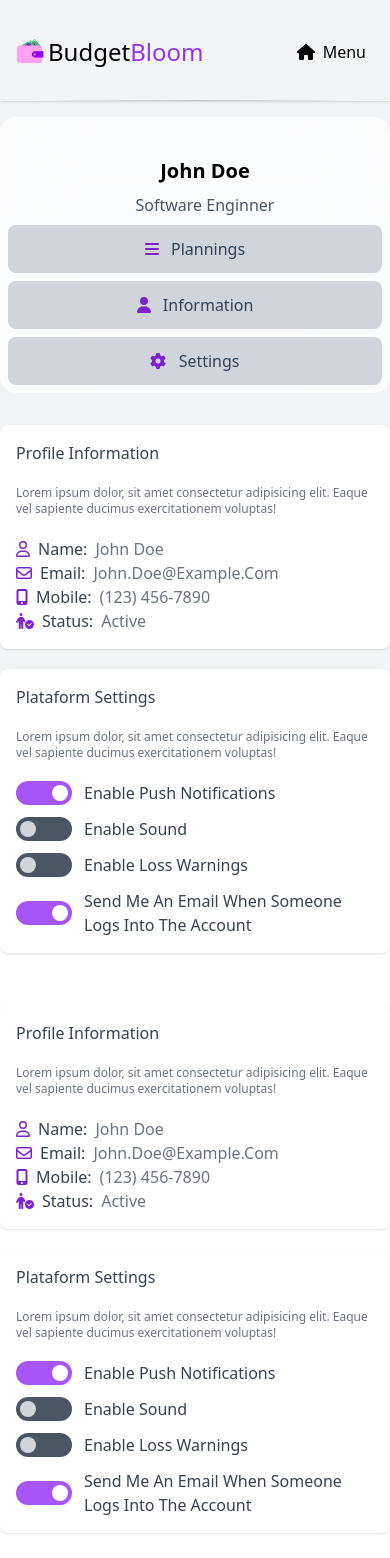
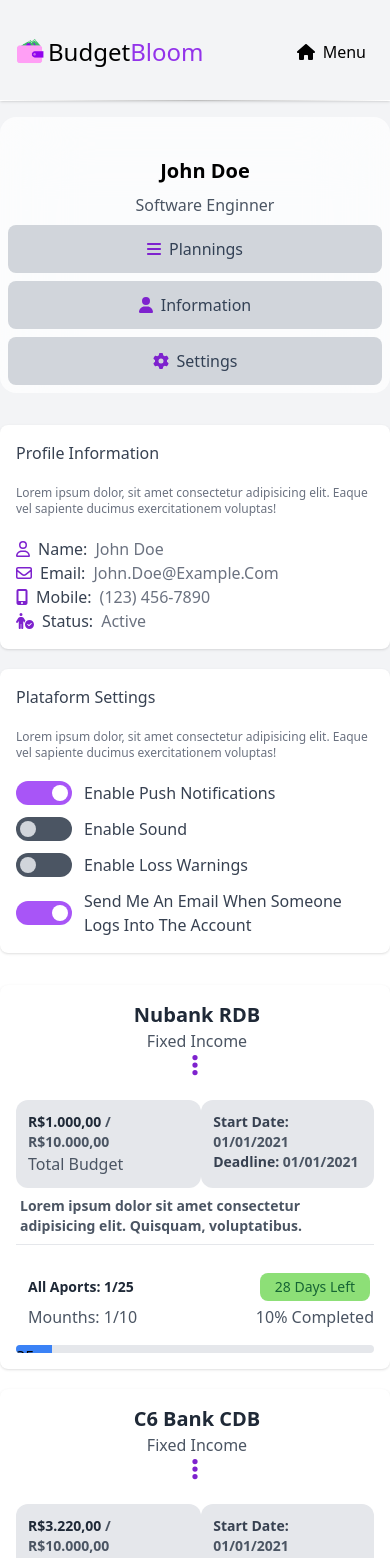
Before and after one commit to MrVitor0/BudgetBloom, a Vue app: page /profile in a window 390 px wide. Shown: the top 1558 px of the page. Built offline with nearby package versions, Linux system fonts and the light colour scheme.

Commit message:
DPT-008 <feat> Stock Card + Profile Plannings

```diff
--- /dev/null
+++ b/src/components/cards/PlanningCard.vue
@@ -0,0 +1,115 @@
+<template>
+    <div class="bg-white rounded-lg shadow p-4 h-full">
+          <!-- HEADER -->
+          <div class="md:flex md:items-start md:justify-between text-center md:text-start">
+            <div class="flex-shrink-0 rounded-3xl shadow p-1 bg-gray-100 mr-2 w-20 items-center text-center hidden md:block">
+              <font-awesome-icon icon="earth" class="text-5xl text-purple-700" />
+            </div>
+            <div class="flex-grow ml-1">
+              <h2 class="text-xl font-semibold text-gray-800">{{ title }}</h2>
+              <p class="text-gray-600">{{ subtitle }}</p>
+            </div>
+            <div class="self-start">
+              <font-awesome-icon icon="ellipsis-vertical" class="text-2xl text-purple-700 cursor-pointer" />
+            </div>
+          </div>
+          <!-- Body -->
+          <div class="flex mt-5 ">
+            <div class="bg-gray-200 rounded-xl p-3">
+                <h2 class="text-sm font-semibold text-gray-800">R${{ fromBudget }} <span class="text-gray-600">/ R${{ toBudget }}</span></h2>
+                <p class="text-gray-600">Total Budget</p>
+            </div>
+            <div class="flex-grow" />
+            <div class="flex-end bg-gray-200 rounded-xl p-3">
+              <h2 class="text-sm font-semibold text-gray-700 ">Start Date: <span class="text-gray-600">{{  fromDate }}</span></h2>
+              <p class="text-sm font-semibold text-gray-700">Deadline: <span class="text-gray-600">{{ toDate }}</span></p>
+            </div>
+          </div>
+          <div class="pt-2 pb-2 pl-1">
+            <h2 class="text-sm font-semibold text-gray-600">{{ description }}</h2>
+          </div>
+          <hr />
+          <!-- Footer -->
+          <div class="flex mt-5 ">
+            <div class="p-3">
+                <h2 class="text-sm font-semibold text-gray-800">All Aports: {{ fromAport }}/{{ toAport }}</h2>
+                <p class="text-gray-600 pt-2">Mounths: {{ fromMounth }}/{{ toMounth }}</p>
+            </div>
+            <div class="flex-grow" />
+            <div class="flex-end pt-1">
+                <h2 class="text-sm font-semibold text-gray-800"><BasicPill size="sm" color="bg-success" text-color="text-green-800" icon="hide" text="28 Days Left"  /></h2>
+                <p class="text-gray-600">{{ progress }}% Completed</p>
+            </div>
+          </div>
+          <!-- ProgressBar -->
+          <div class="flex mt-1">
+            <div class="w-full bg-gray-200 rounded-lg overflow-hidden">
+                <div class="bg-blue-500 h-2" :style="{ width: progress + '%' }"> 35</div>
+            </div>
+          </div>
+
+        </div>
+
+</template>
+
+<script>
+import BasicPill from '@/components/pills/BasicPill.vue';
+import { FontAwesomeIcon } from '@fortawesome/vue-fontawesome';
+export default {
+  name: 'DashboardProfile',
+  components: {
+    BasicPill,
+    FontAwesomeIcon,
+  },
+  props: {
+    title: {
+        type: String,
+        default: () => 'Planning Card'
+    },
+    subtitle: {
+        type: String,
+        default: () => 'Planning Subtitle'
+    },
+    description: {
+        type: String,
+        default: () => 'Planning Description'
+    },
+    fromBudget: {
+        type: String,
+        default: () => '0'
+    },
+    toBudget: {
+        type: String,
+        default: () => '0'
+    },
+    fromDate: {
+        type: String,
+        default: () => '00/00/0000'
+    },
+    toDate: {
+        type: String,
+        default: () => '00/00/0000'
+    },
+    fromAport: {
+        type: String,
+        default: () => '0'
+    },
+    toAport: {
+        type: String,
+        default: () => '0'
+    },
+    fromMounth: {
+        type: String,
+        default: () => '0'
+    },
+    toMounth: {
+        type: String,
+        default: () => '0'
+    },
+    progress: {
+        type: String,
+        default: () => '10'
+    },
+  },
+}
+</script>
--- a/src/components/pills/BasicPill.vue
+++ b/src/components/pills/BasicPill.vue
@@ -1,7 +1,7 @@
 <template>
-    <a class="bg-gray-300 m-2 p-3 block rounded-lg  text-slate-700 font-medium cursor-pointer">
-        <font-awesome-icon :icon="icon" class="text-purple-700 mr-2" />
-        {{ text }}
+    <a :class="PillClass">
+        <font-awesome-icon v-if="icon !== 'hide'" :icon="icon" class="text-purple-700 mr-2" />
+        <span :class="TextClass">{{ text }}</span>
     </a>
 </template>
 
@@ -12,8 +12,39 @@ export default {
     components: {
         FontAwesomeIcon,
     },
+    computed: {
+        PillClass() {
+            let baseClass;
+            switch (this.size) {
+                case 'lg':
+                    baseClass = 'bg-gray-300 m-2 p-3 block rounded-lg text-slate-700 font-medium cursor-pointer';
+                    break;
+                case 'sm':
+                    baseClass = 'bg-gray-300 m-1 p-1 text-center block rounded-lg text-slate-700 font-medium cursor-pointer';
+                    break;
+                default:
+                    baseClass = 'bg-gray-300 m-2 p-3 block rounded-lg text-slate-700 font-medium cursor-pointer';
+            }
+            return `${baseClass} ${this.color}`;
+        },
+        TextClass() {
+            return this.textColor ? this.textColor : 'text-slate-700';
+        }
+    },
     props: {
         text: String,
+        size: {
+            type: String,
+            default: () => 'lg'
+        },
+        textColor: {
+            type: String,
+            default: () => 'text-slate-700'
+        },
+        color: {
+            type: String,
+            default: () => 'gray-300'
+        },
         icon: {
             type: String,
             default: () => 'circle'
--- a/src/views/Profile.vue
+++ b/src/views/Profile.vue
@@ -89,72 +89,70 @@
   <!-- PROFILE SETTINGS AREA -->
 
 
-  <!-- PROFILE SETTINGS AREA -->
-  <div class="mt-8">
+  <!-- PROFILE PLANNINGS AREA -->
+  <div class="mt-3">
     <div class="flex flex-wrap -mx-4">
-      <!-- PROFILE SETTINGS CARD -->
+      <!-- PROFILE PLANNINGS CARD -->
       <div class="w-full md:w-1/2 lg:w-1/3 px-4 mb-5">
-        <div class="bg-white rounded-lg shadow p-4 h-full">
-          <div class="flex flex-col">
-              <div class="text-md text-gray-700 font-medium">
-                Profile Information
-              </div>
-              <div class="text-xs font-light text-gray-500 mb-5 mt-5">
-               Lorem ipsum dolor, sit amet consectetur adipisicing elit. Eaque vel sapiente ducimus exercitationem voluptas!
-              </div>
-              <div>
-                <div class="flex capitalize">
-                  <font-awesome-icon icon="fa-regular fa-user" class="text-md text-purple-700 mt-1 mr-2" />
-                  <p class="font-medium text-gray-700">Name:</p>
-                  <span class="text-gray-500 ml-2">John Doe</span>
-                </div>
-                <div class="flex capitalize">
-                  <font-awesome-icon icon="fa-regular fa-envelope" class="text-md text-purple-700 mt-1 mr-2" />
-                  <p class="font-medium text-gray-700 ml-0">Email:</p>
-                  <span class="text-gray-500 ml-2">john.doe@example.com</span>
-                </div>
-                <div class="flex capitalize">
-                  <font-awesome-icon icon="fa-solid fa-mobile-screen-button" class="text-md text-purple-700 mt-1 mr-2" />
-                  <p class="font-medium text-gray-700 ml-0">Mobile:</p>
-                  <span class="text-gray-500 ml-2">(123) 456-7890</span>
-                </div>
-                <div class="flex capitalize">
-                  <font-awesome-icon icon="fa-solid fa-person-circle-check" class="text-md text-purple-700 mt-1 mr-2" />
-                  <p class="font-medium text-gray-700 ml-0">Status:</p>
-                  <span class="text-gray-500 ml-2">Active</span>
-                </div>
-              </div>
-          </div>
-        </div>
+        <PlanningCard
+          title="Nubank RDB"
+          subtitle="Fixed Income"
+          description="Lorem ipsum dolor sit amet consectetur adipisicing elit. Quisquam, voluptatibus."
+
+          fromBudget="1.000,00"
+          toBudget="10.000,00"
+
+          fromAport="1"
+          toAport="25"
+
+          fromDate="01/01/2021"
+          toDate="01/01/2021"
+
+          fromMounth="1"
+          toMounth="10"
+        />
       </div>
-      <!-- PROFILE SETTINGS CARD -->
-      <div class="w-full md:w-2/2 lg:w-2/3 px-4 mb-5 ">
-        <div class="bg-white rounded-lg shadow p-4 h-full">
-          <div class="flex flex-col">
-              <div class="text-md text-gray-700 font-medium">
-                Plataform Settings
-              </div>
-              <div class="text-xs font-light text-gray-500 mb-5 mt-5">
-               Lorem ipsum dolor, sit amet consectetur adipisicing elit. Eaque vel sapiente ducimus exercitationem voluptas!
-              </div>
-              <div class="flex capitalize mb-3">
-                  <BasicCheckbox text="enable push notifications" :initialValue="true" @change="handleToggle1" />
-              </div>
-              <div class="flex capitalize mb-3">
-                  <BasicCheckbox text="enable sound" :initialValue="false" @change="handleToggle2" />
-              </div>
-              <div class="flex capitalize mb-3">
-                  <BasicCheckbox text="enable loss warnings" :initialValue="false" @change="handleToggle3" />
-              </div>
-              <div class="flex capitalize">
-                  <BasicCheckbox text="send me an email when someone logs into the account" :initialValue="true" @change="handleToggle4" />
-              </div>
-          </div>
-        </div>
+      <div class="w-full md:w-1/2 lg:w-1/3 px-4 mb-5">
+        <PlanningCard
+          title="C6 Bank CDB"
+          subtitle="Fixed Income"
+          description="Lorem ipsum dolor sit amet consectetur adipisicing elit. Quisquam, voluptatibus."
+
+          fromBudget="3.220,00"
+          toBudget="10.000,00"
+
+          fromAport="1"
+          toAport="25"
+
+          fromDate="01/01/2021"
+          toDate="01/01/2021"
+
+          fromMounth="1"
+          toMounth="10"
+        />
+      </div>
+      <div class="w-full md:w-1/2 lg:w-1/3 px-4 mb-5">
+        <PlanningCard
+          title="Apple Inc. (AAPL34)"
+          subtitle="Stocks"
+          description="Lorem ipsum dolor sit amet consectetur adipisicing elit. Quisquam, voluptatibus."
+
+          fromBudget="500,00"
+          toBudget="2.000,00"
+
+          fromAport="1"
+          toAport="25"
+
+          fromDate="01/01/2021"
+          toDate="01/01/2021"
+
+          fromMounth="1"
+          toMounth="10"
+        />
       </div>
     </div>
   </div>
-  <!-- PROFILE SETTINGS AREA -->
+  <!-- PROFILE PLANNINGS AREA -->
 
 
 
@@ -164,13 +162,20 @@
 <script>
 import BasicPill from '@/components/pills/BasicPill.vue';
 import BasicCheckbox from '@/components/checkbox/BasicCheckbox.vue';
+import PlanningCard from '@/components/cards/PlanningCard.vue';
 import { FontAwesomeIcon } from '@fortawesome/vue-fontawesome';
 export default {
   name: 'DashboardProfile',
   components: {
     BasicPill,
     BasicCheckbox,
+    PlanningCard,
     FontAwesomeIcon,
+  },
+  data() {
+    return {
+      progress: 95,
+    };
   },
   methods: {
     handleToggle1(isChecked) {
--- a/tailwind.config.js
+++ b/tailwind.config.js
@@ -1,7 +1,15 @@
 module.exports = {
   content: ['./public/**/*.html', './src/**/*.vue'],
   theme: {
-    extend: {},
+    extend: {
+      colors: {
+        'warning': '#ffbc7b',
+        'info': '#76c1f3',
+        'danger': '#fb7474',
+        'success': '#8ddf77'
+      },
+    },
   },
+  variants: {},
   plugins: [],
-}
+};
```
